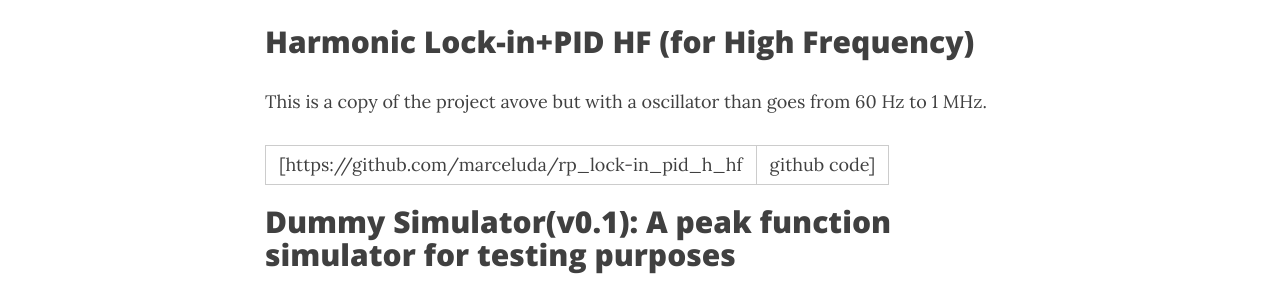
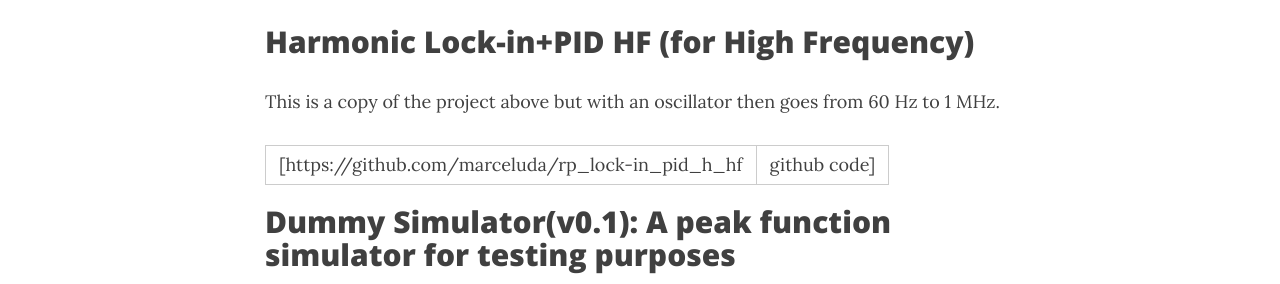
Before and after one commit to marceluda/rp_lock-in_pid, a Jekyll site: the page built from Derivated.md, in a window 1280 px wide and 900 px high, scrolled down 1379 px. Shown: the part 170-454 px from the top of the window. Built offline with Jekyll 4.4.1, drawn with Linux system fonts in a browser that asks for light colours; nearby versions of some CDN libraries.

Commit message:
Update Derivated.md

```diff
--- a/Derivated.md
+++ b/Derivated.md
@@ -67,7 +67,7 @@ ZIP version
 
 ## Harmonic Lock-in+PID HF (for High Frequency)
 
-This is a copy of the project avove but with a oscillator than goes from 60 Hz to 1 MHz.
+This is a copy of the project above but with an oscillator then goes from 60 Hz to 1 MHz.
 
 [https://github.com/marceluda/rp_lock-in_pid_h_hf|github code]
 
```
